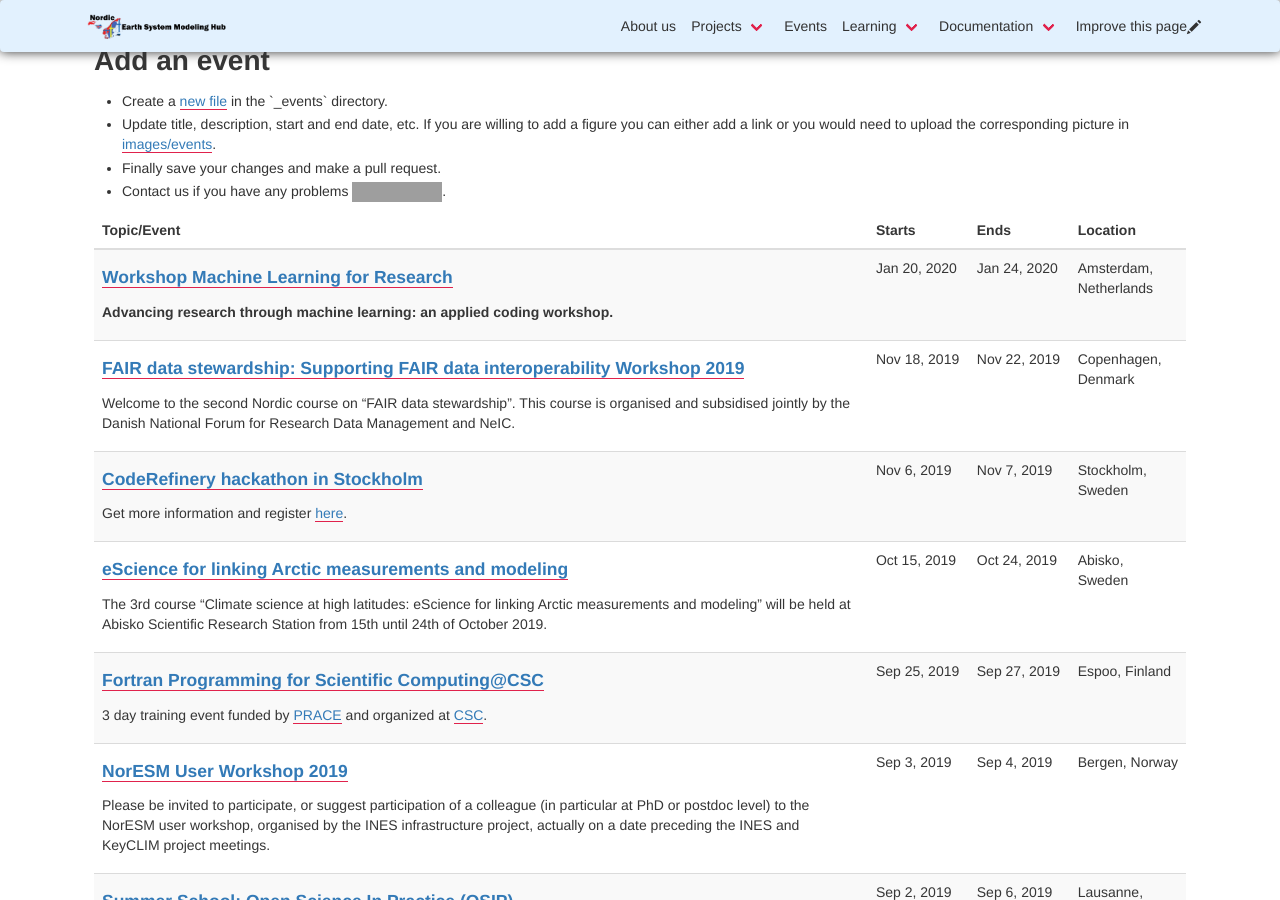
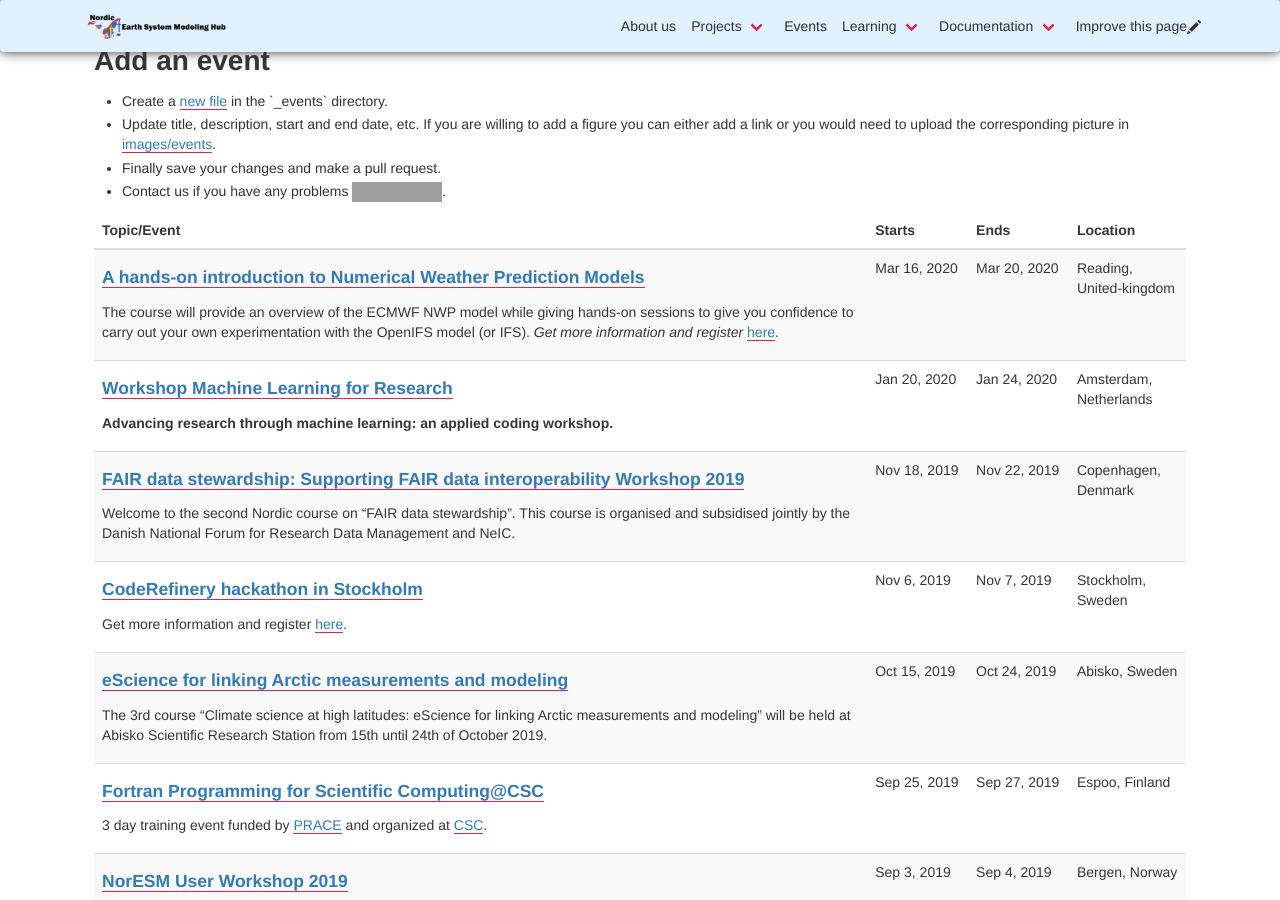
Before and after one commit to NordicESMhub/nordicesmhub.github.io, a Jekyll site: the page built from events.md, in a window 1280 px wide and 900 px high, scrolled down 635 px. Built offline with Jekyll 4.4.1, drawn with Linux system fonts in a browser that asks for light colours; nearby versions of some CDN libraries; grey boxes are pictures that could not be loaded.

Commit message:
switch paragraph for openIFS workshop

```diff
--- a/_events/2020-03-16-openifs.md
+++ b/_events/2020-03-16-openifs.md
@@ -17,9 +17,8 @@ photos:
   license: Copyright
 ---
 
-Get more information and register [here](https://www.ecmwf.int/en/learning/training/hands-introduction-numerical-weather-prediction-models-understanding-and-experimenting).
+The course will provide an overview of the ECMWF NWP model while giving hands-on sessions to give you confidence to carry out your own experimentation with the OpenIFS model (or IFS). *Get more information and register* [here](https://www.ecmwf.int/en/learning/training/hands-introduction-numerical-weather-prediction-models-understanding-and-experimenting).
 
-The course will provide an overview of the ECMWF NWP model while giving hands-on sessions to give you confidence to carry out your own experimentation with the OpenIFS model (or IFS).
 
 
 # Overview
```
Also changed, not shown: other parts of _events/2020-03-16-openifs.md (+2 -2 lines).
